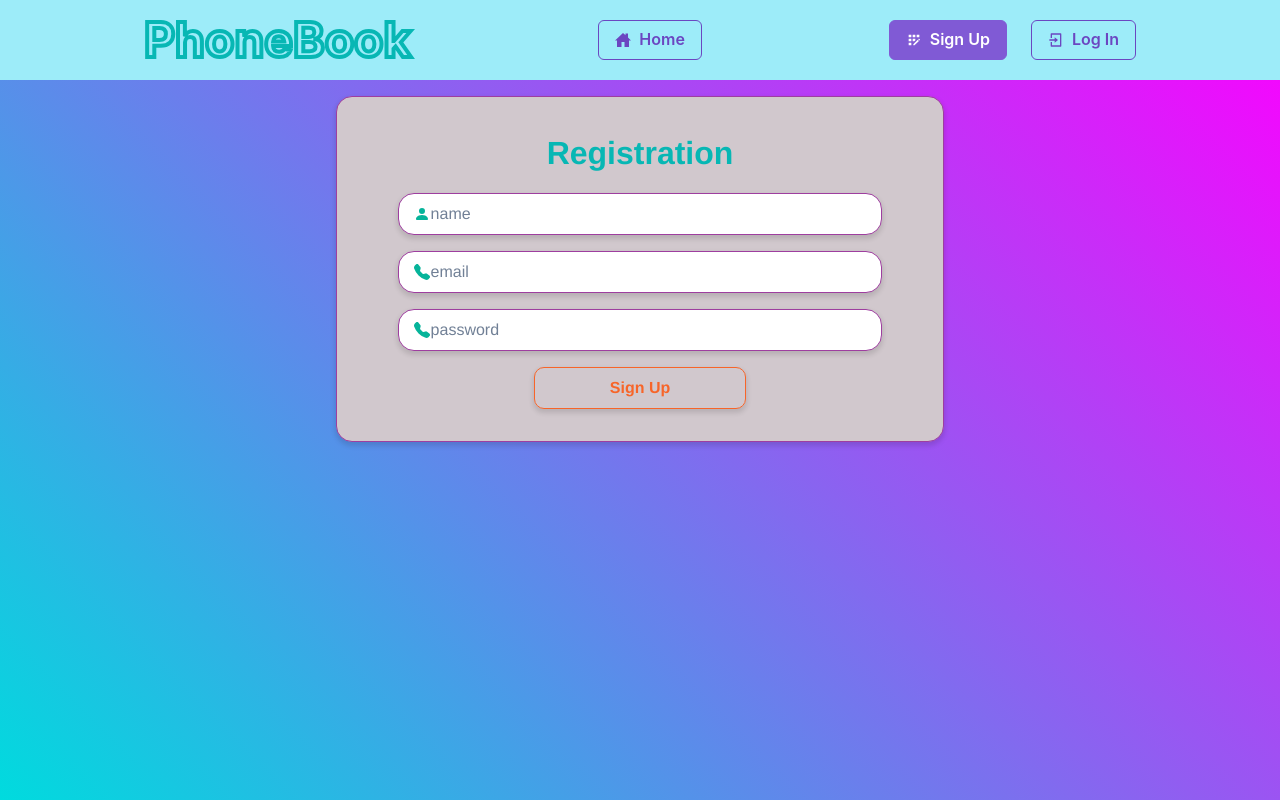
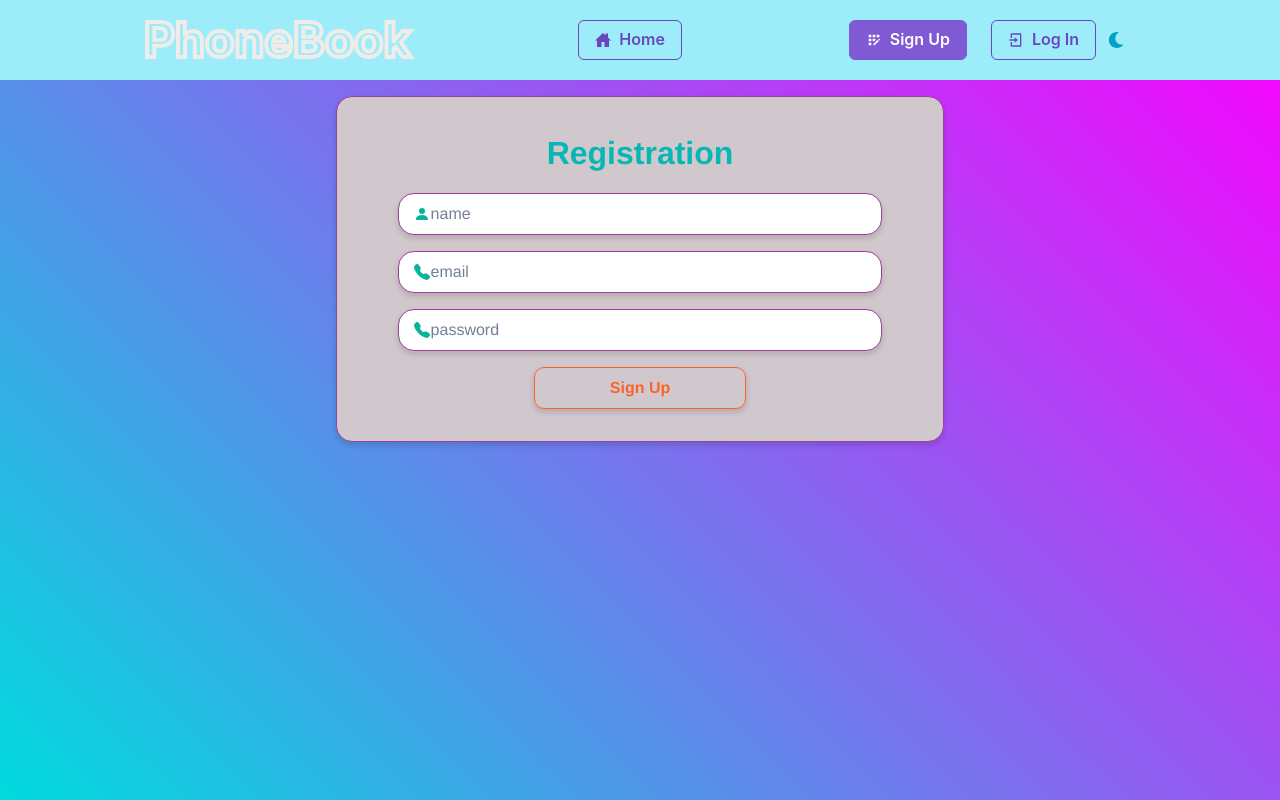
Before and after one commit to namhels/goit-react-hw-08-phonebook, a React (Create React App) app: page /goit-react-hw-08-phonebook/register in a window 1280 px wide. Built offline with nearby package versions, Linux system fonts and the light colour scheme.

Commit message:
add ToggleTheme

```diff
--- a/src/components/AppBar/AppBar.jsx
+++ b/src/components/AppBar/AppBar.jsx
@@ -5,7 +5,6 @@ import AuthNav from 'components/AuthNav';
 import { useAuth } from 'hooks';
 import {
   Box,
-  IconButton,
   Container,
   Flex,
   Spacer,
@@ -14,22 +13,9 @@ import {
   Collapse,
   VStack,
 } from '@chakra-ui/react';
-import { AiOutlineCloseCircle, AiOutlineMenuFold } from 'react-icons/ai';
 import Logo from 'components/Logo';
-
-const MenuToggle = ({ onClick, isMenuOpen }) => {
-  return (
-    <IconButton
-      variant="ghost"
-      colorScheme="cyan"
-      aria-label="Call Sage"
-      fontSize="20px"
-      display={{ base: 'flex', md: 'none' }}
-      onClick={onClick}
-      icon={isMenuOpen ? <AiOutlineCloseCircle /> : <AiOutlineMenuFold />}
-    />
-  );
-};
+import MenuToggle from 'components/MenuToggle';
+import ToggleTheme from 'components/ToggleTheme';
 
 const AppBar = () => {
   const { isLoggedIn } = useAuth();
@@ -54,6 +40,7 @@ const AppBar = () => {
             {isLoggedIn ? <UserMenu /> : <AuthNav />}
           </Box>
           <MenuToggle onClick={toggle} isMenuOpen={isMenuOpen} />
+          <ToggleTheme />
         </Flex>
         <Box display={{ base: 'contents', md: 'none' }}>
           <Collapse in={isOpen} animateOpacity>
--- a/src/components/Logo/Logo.jsx
+++ b/src/components/Logo/Logo.jsx
@@ -6,7 +6,7 @@ const Logo = () => {
       size="2xl"
       transition="all 300ms"
       sx={{
-        WebkitTextStroke: '4px #07b7b4',
+        WebkitTextStroke: '4px #f0ece9',
         WebkitTextFillColor: 'transparent',
         ':hover': {
           transform: 'scale(1.1)',
--- /dev/null
+++ b/src/components/MenuToggle/MenuToggle.jsx
@@ -0,0 +1,18 @@
+import { IconButton } from '@chakra-ui/react';
+import { AiOutlineCloseCircle, AiOutlineMenuFold } from 'react-icons/ai';
+
+const MenuToggle = ({ onClick, isMenuOpen }) => {
+  return (
+    <IconButton
+      variant="ghost"
+      colorScheme="cyan"
+      aria-label="Call Sage"
+      fontSize="20px"
+      display={{ base: 'flex', md: 'none' }}
+      onClick={onClick}
+      icon={isMenuOpen ? <AiOutlineCloseCircle /> : <AiOutlineMenuFold />}
+    />
+  );
+};
+
+export default MenuToggle;
--- /dev/null
+++ b/src/components/MenuToggle/index.js
@@ -0,0 +1 @@
+export { default } from './MenuToggle';
--- a/src/components/Title/Title.Styled.js
+++ b/src/components/Title/Title.Styled.js
@@ -14,7 +14,6 @@ const Headline = styled.h1`
   ${p =>
     p.HeadlineLogo &&
     css`
-      /* max-width: 100%; */
       padding-bottom: 0;
       font-size: 45px;
       -webkit-text-stroke: 4px ${p => p.theme.colors.halloween[0]};
--- /dev/null
+++ b/src/components/ToggleTheme/ToggleTheme.jsx
@@ -0,0 +1,20 @@
+import { FaMoon, FaSun } from 'react-icons/fa';
+import { IconButton, useColorMode } from '@chakra-ui/react';
+
+const ToggleTheme = () => {
+  const { toggleColorMode, colorMode } = useColorMode();
+
+  return (
+    <IconButton
+      variant="ghost"
+      colorScheme="cyan"
+      aria-label="toggle theme"
+      rounded="full"
+      size="md"
+      onClick={toggleColorMode}
+      icon={colorMode === 'dark' ? <FaSun /> : <FaMoon />}
+    />
+  );
+};
+
+export default ToggleTheme;
--- /dev/null
+++ b/src/components/ToggleTheme/index.js
@@ -0,0 +1 @@
+export { default } from './ToggleTheme';
--- a/src/pages/Contacts/Contacts.jsx
+++ b/src/pages/Contacts/Contacts.jsx
@@ -1,13 +1,13 @@
-import { Box } from '@chakra-ui/react';
+import { Container } from '@chakra-ui/react';
 import ContactList from 'components/ContactList';
 import FormFormik from 'components/Formik';
 
 const Contacts = () => {
   return (
-    <Box maxW={['full', 'container.sm']} mx="auto" mt={4} px={4}>
+    <Container maxW={['full', 'container.sm']} mt={4} px={4}>
       <FormFormik />
       <ContactList />
-    </Box>
+    </Container>
   );
 };
 
--- a/src/pages/Home/Home.jsx
+++ b/src/pages/Home/Home.jsx
@@ -3,7 +3,7 @@ import { Container, Heading, Image } from '@chakra-ui/react';
 const Home = () => {
   return (
     <Container centerContent>
-      <Heading as="h1" textAlign="center" color="white">
+      <Heading as="h1" mt={5} textAlign="center" color="white">
         Welcome to your Phonebook
       </Heading>
       <Image
--- a/src/pages/Login/Login.jsx
+++ b/src/pages/Login/Login.jsx
@@ -1,14 +1,14 @@
-import { Box } from '@chakra-ui/react';
+import { Container } from '@chakra-ui/react';
 import LoginForm from 'components/LoginForm';
 import { Headline } from 'components/Title';
 
 const Login = () => {
   return (
-    <Box maxW={['full', 'container.sm']} mx="auto" mt={4} px={4}>
+    <Container maxW={['full', 'container.sm']} mt={4} px={4}>
       <LoginForm>
         <Headline>Log In</Headline>
       </LoginForm>
-    </Box>
+    </Container>
   );
 };
 
--- a/src/pages/Register/Register.jsx
+++ b/src/pages/Register/Register.jsx
@@ -1,14 +1,14 @@
-import { Box } from '@chakra-ui/react';
+import { Container } from '@chakra-ui/react';
 import RegisterForm from 'components/RegisterForm';
 import { Headline } from 'components/Title';
 
 const Register = () => {
   return (
-    <Box maxW={['full', 'container.sm']} mx="auto" mt={4} px={4}>
+    <Container maxW={['full', 'container.sm']} mt={4} px={4}>
       <RegisterForm>
         <Headline>Registration</Headline>
       </RegisterForm>
-    </Box>
+    </Container>
   );
 };
 
```
